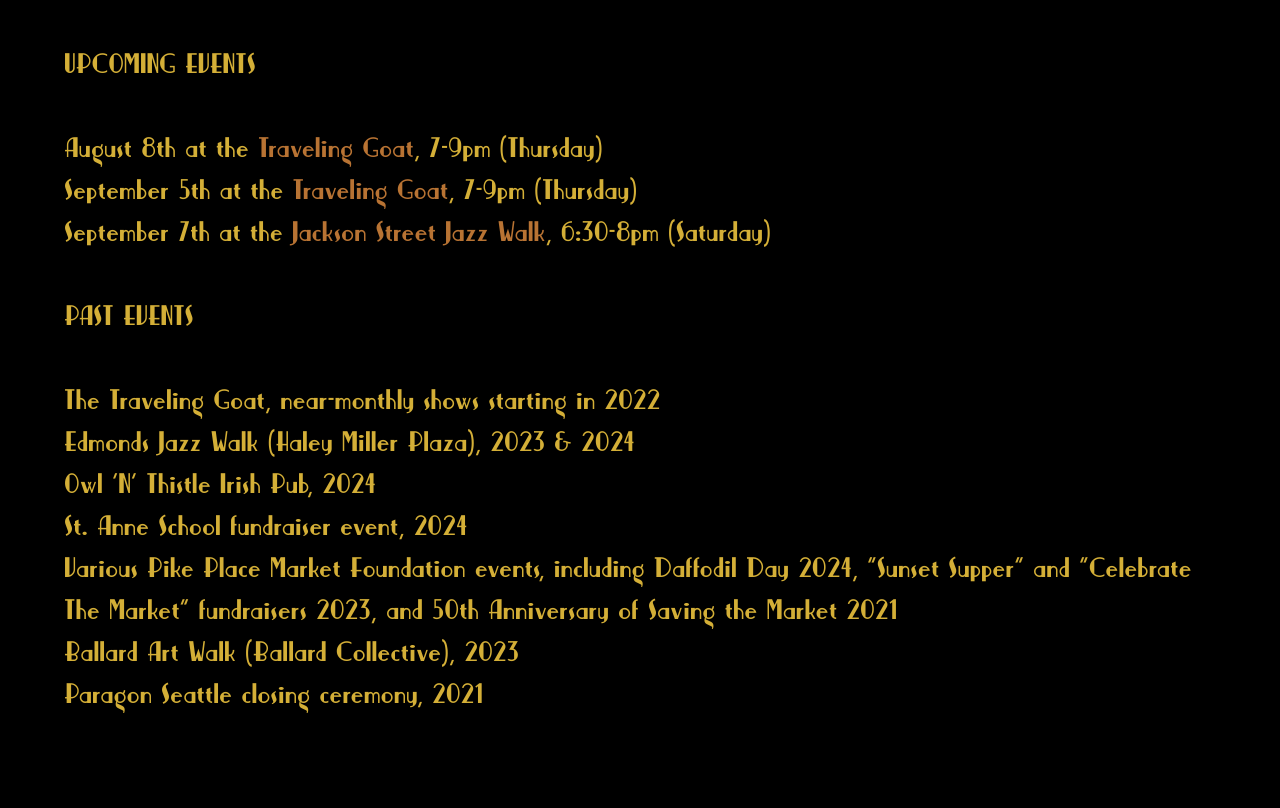
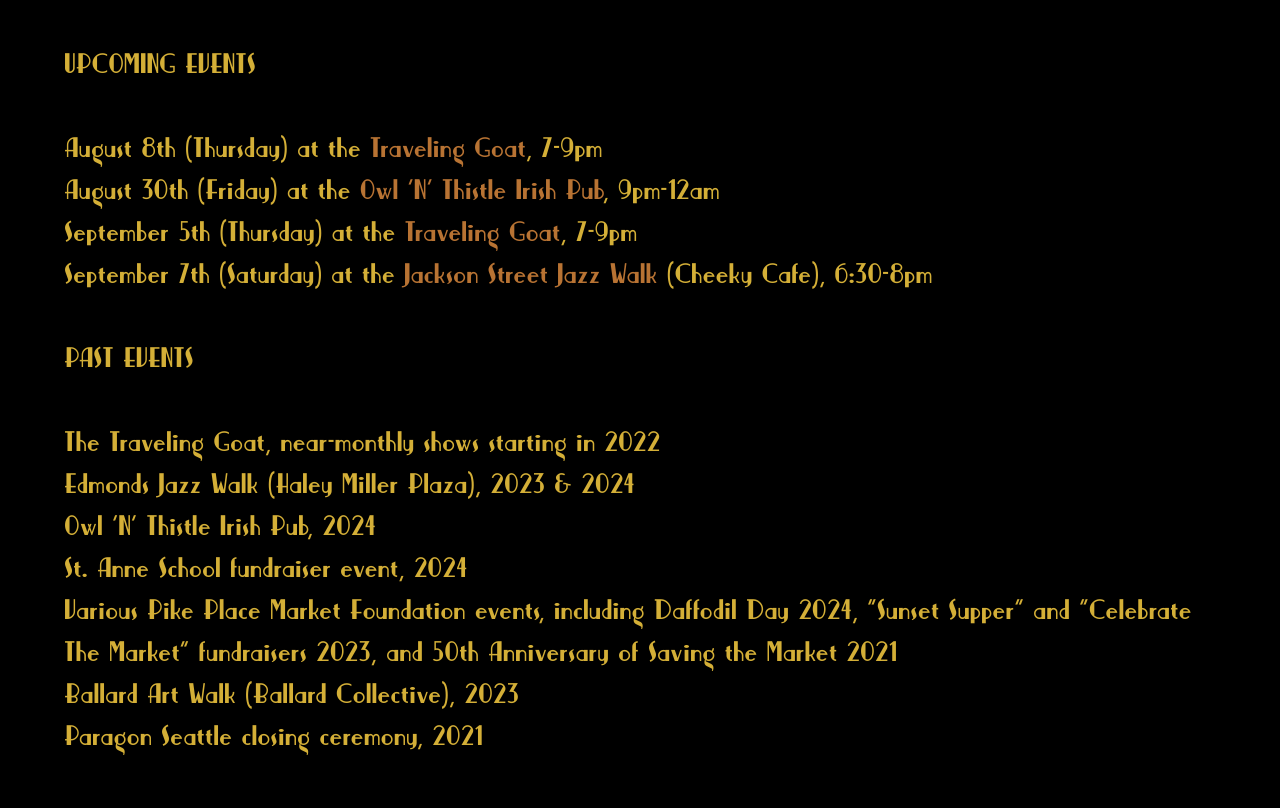
Before and after one commit to GEJazz/BandWebsite, a plain HTML site: page index.html in a window 1280 px wide. Shown: the part 3040-3848 px from the top of the page. Drawn offline with Linux system fonts and the light colour scheme.

Commit message:
evts
added owl n thistle

```diff
--- a/index.html
+++ b/index.html
@@ -103,9 +103,10 @@
 
   <ul>
     <li>UPCOMING EVENTS<br><br></li>
-    <li>August 8th at the <a href="https://www.travelinggoatseattle.com/" class="inline_link" target="blank">Traveling Goat</a>, 7-9pm (Thursday)</li>
-    <li>September 5th at the <a href="https://www.travelinggoatseattle.com/" class="inline_link" target="blank">Traveling Goat</a>, 7-9pm (Thursday)</li>
-    <li>September 7th at the <a href="https://www.jacksonstreetjazz.org/" class="inline_link" target="blank">Jackson Street Jazz Walk</a>, 6:30-8pm (Saturday)<br><br></li>
+    <li>August 8th (Thursday) at the <a href="https://www.travelinggoatseattle.com/" class="inline_link" target="blank">Traveling Goat</a>, 7-9pm</li>
+    <li>August 30th (Friday) at the <a href="https://owlnthistle.com/" class="inline_link" target="blank">Owl 'N' Thistle Irish Pub</a>, 9pm-12am</li>
+    <li>September 5th (Thursday) at the <a href="https://www.travelinggoatseattle.com/" class="inline_link" target="blank">Traveling Goat</a>, 7-9pm</li>
+    <li>September 7th (Saturday) at the <a href="https://www.jacksonstreetjazz.org/" class="inline_link" target="blank">Jackson Street Jazz Walk</a> (Cheeky Cafe), 6:30-8pm<br><br></li>
     <li>PAST EVENTS<br><br></li>
     <li>The Traveling Goat, near-monthly shows starting in 2022</li>
     <li>Edmonds Jazz Walk (Haley Miller Plaza), 2023 & 2024</li>
```
